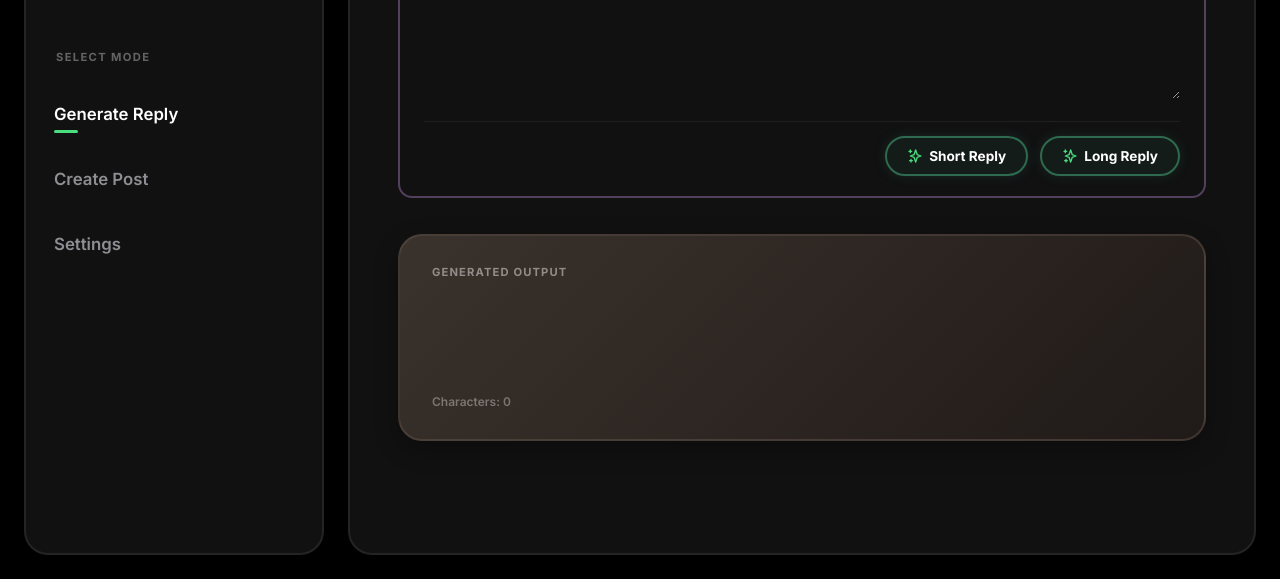
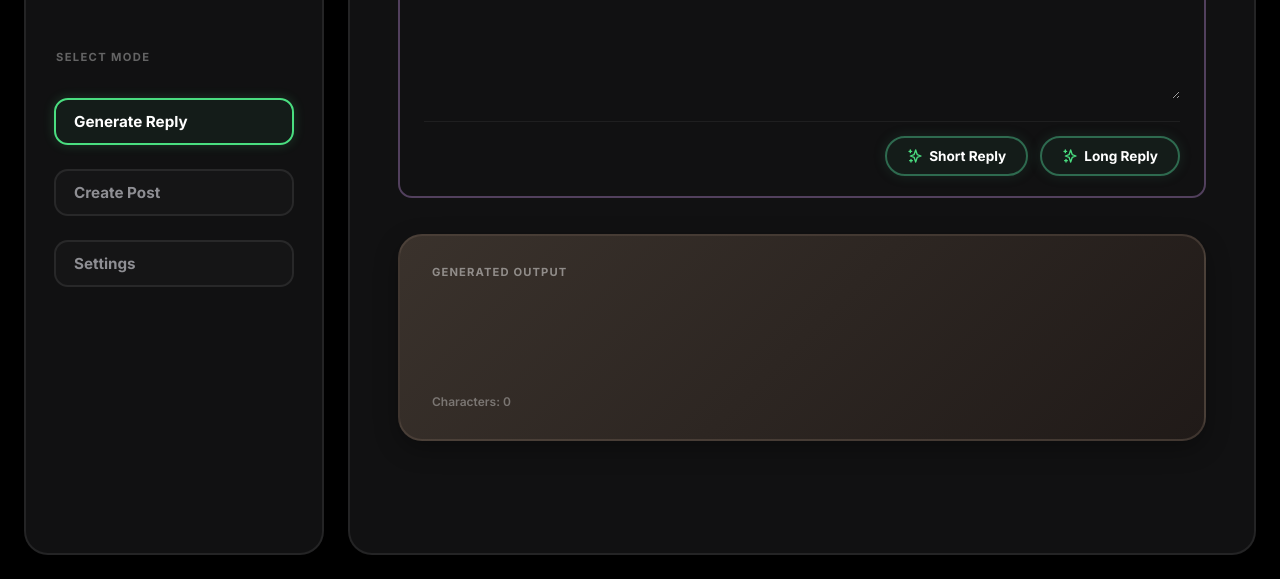
Before and after one commit to CaptainBirdeloper/karmafarm, a plain HTML site: page index.html in a window 1280 px wide. Shown: the part 221-800 px from the top of the page. Drawn offline with Linux system fonts and the light colour scheme.

Commit message:
design: style sidebar mode buttons as modern outlined buttons

```diff
--- a/css/components.css
+++ b/css/components.css
@@ -51,47 +51,43 @@ header .subtitle {
 }
 
 .btn-sidebar-mode {
-    background: transparent;
-    border: none;
+    background: rgba(255, 255, 255, 0.02);
+    border: 2px solid var(--border);
     color: var(--text-muted);
     font-family: var(--font-sans);
-    font-size: 1.05rem;
-    font-weight: 600;
+    font-size: 0.95rem;
+    font-weight: 700;
     cursor: pointer;
-    padding: 6px 0;
+    padding: 12px 18px;
+    border-radius: var(--radius-md);
     text-align: left;
     display: inline-flex;
-    flex-direction: column;
-    align-items: flex-start;
-    position: relative;
-    width: max-content;
+    align-items: center;
+    justify-content: flex-start;
+    width: 100%;
     outline: none;
+    transition: all 0.2s cubic-bezier(0.4, 0, 0.2, 1);
 }
 
 .btn-sidebar-mode .nav-icon {
     display: none;
 }
 
+.btn-sidebar-mode:hover {
+    color: #ffffff;
+    border-color: rgba(255, 255, 255, 0.16);
+    background-color: rgba(255, 255, 255, 0.05);
+}
+
 .btn-sidebar-mode.active {
-    color: var(--text-primary);
+    color: #ffffff;
+    border-color: var(--accent-green-focus);
+    background-color: rgba(46, 106, 79, 0.12);
+    box-shadow: 0 0 12px rgba(74, 222, 128, 0.2);
 }
 
 .btn-sidebar-mode .mode-indicator {
-    display: block;
-    width: 24px;
-    height: 3px;
-    background-color: var(--accent-green-focus);
-    border-radius: 2px;
-    margin-top: 6px;
-    opacity: 0;
-    transform: scaleX(0);
-    transform-origin: left;
-    transition: opacity 0.2s ease, transform 0.2s cubic-bezier(0.34, 1.56, 0.64, 1);
-}
-
-.btn-sidebar-mode.active .mode-indicator {
-    opacity: 1;
-    transform: scaleX(1);
+    display: none; /* Hide indicator line on desktop */
 }
 
 /* M3 Outlined Form Fields */
@@ -563,6 +559,20 @@ header .subtitle {
         align-items: center;
         justify-content: center;
         padding: 0;
+        border: none;
+        border-radius: 0;
+        background: transparent;
+    }
+
+    .btn-sidebar-mode:hover {
+        border-color: transparent;
+        background-color: transparent;
+    }
+
+    .btn-sidebar-mode.active {
+        border: none;
+        background-color: transparent;
+        box-shadow: none;
     }
 
     .btn-sidebar-mode .nav-icon {
@@ -580,6 +590,7 @@ header .subtitle {
     }
 
     .btn-sidebar-mode .mode-indicator {
+        display: block; /* Show indicator line on mobile bottom nav */
         position: absolute;
         bottom: 8px;
         left: 50%;
```
